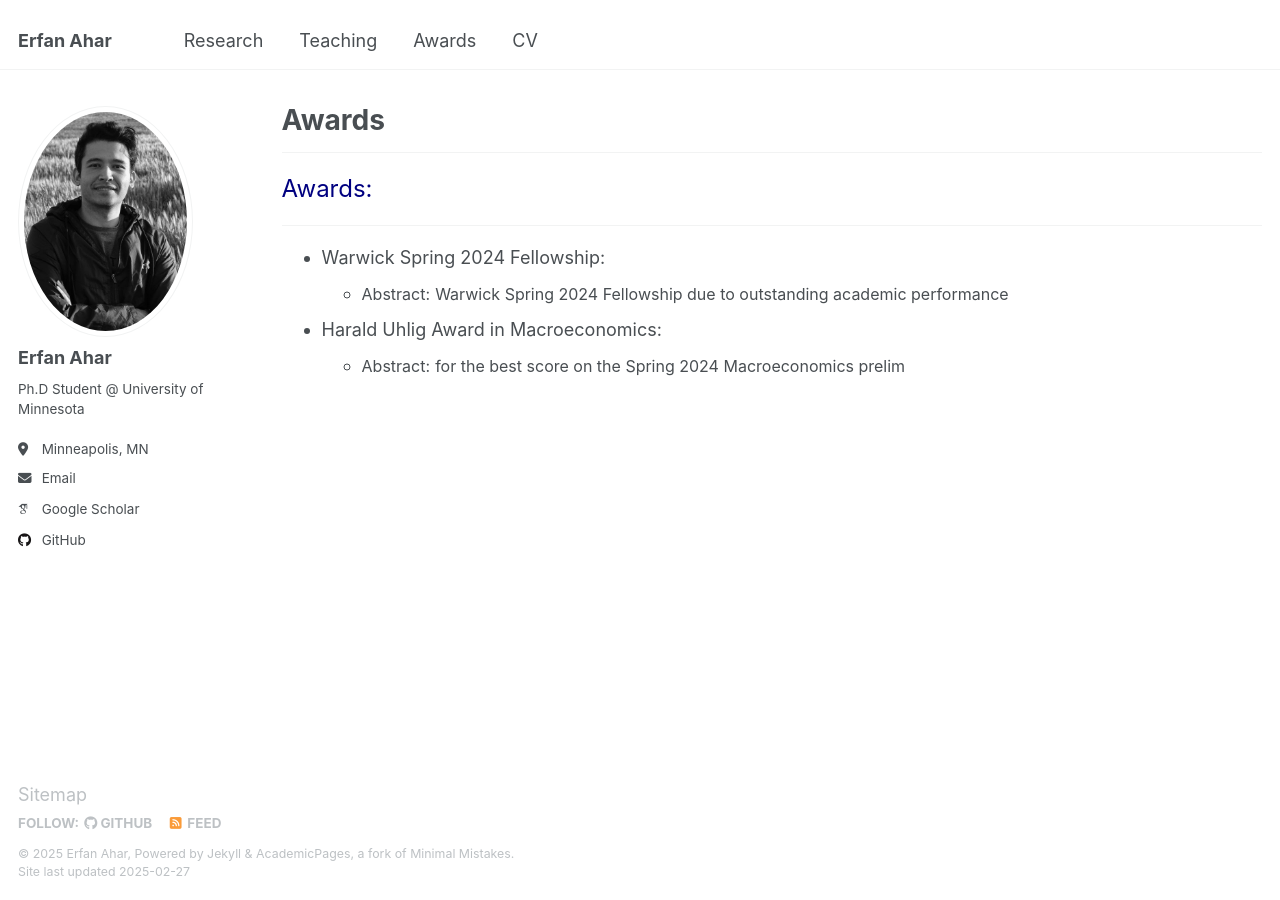
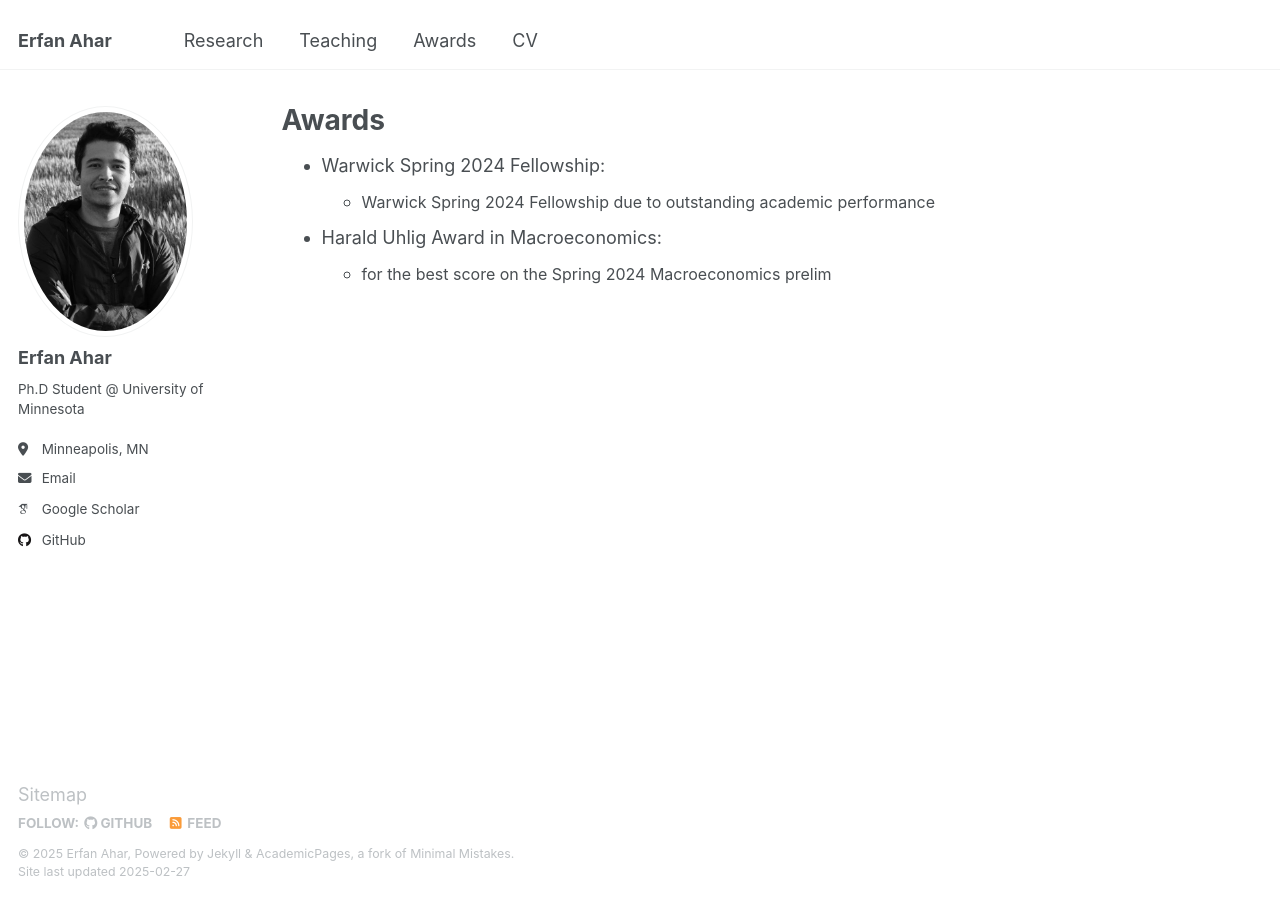
Before and after one commit to ErfanAhar/erfanahar.github.io, a Jekyll site: the page built from _pages/awards.md, in a window 1280 px wide. Built offline with Jekyll 4.4.1, drawn with Linux system fonts in a browser that asks for light colours; some web fonts are replaced.

Commit message:
Update awards.md

```diff
--- a/_pages/awards.md
+++ b/_pages/awards.md
@@ -5,15 +5,10 @@ permalink: /awards/
 author_profile: true
 ---
 
----
-
-<font size="5" color="navy">Awards:</font>
-
----
 
 - Warwick Spring 2024 Fellowship:
-  - <font size="3.25">Abstract:</font> <font size="3">Warwick Spring 2024 Fellowship due to outstanding academic performance</font>
+  - <font size="3">Warwick Spring 2024 Fellowship due to outstanding academic performance</font>
 
 
 - Harald Uhlig Award in Macroeconomics:
-  - <font size="3.25">Abstract:</font> <font size="3">for the best score on the Spring 2024 Macroeconomics prelim</font>
+  - <font size="3">for the best score on the Spring 2024 Macroeconomics prelim</font>
```
